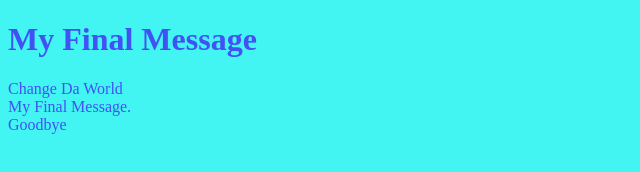
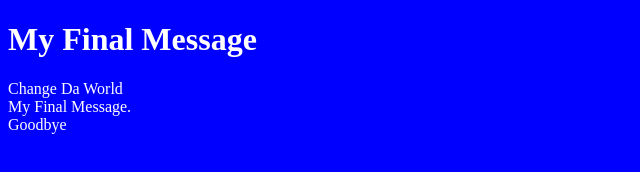
Before and after one commit to HonyBajer/HonyBajer.github.io, a plain HTML site: page index.html in a window 1280 px wide. Shown: the whole page, without its empty margins (0-640 px from the left). Drawn offline with Linux system fonts and the light colour scheme.

Commit message:
Update index.html

```diff
--- a/index.html
+++ b/index.html
@@ -3,8 +3,8 @@
   <title> My Final Message</title>
   <style>
     body {
-    background-color: rgb(66, 245, 242);
-    color: rgb(66, 81, 245);
+    background-color: rgb(0, 0, 255);
+    color: rgb(255,255,255);
     }
   </style>
   <body>
```
